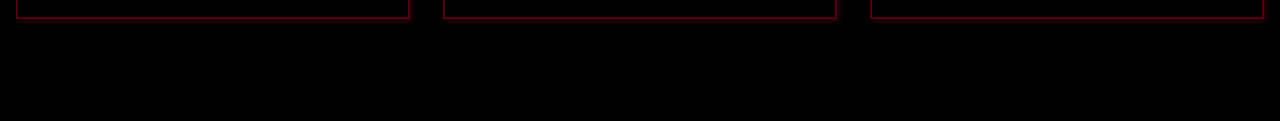
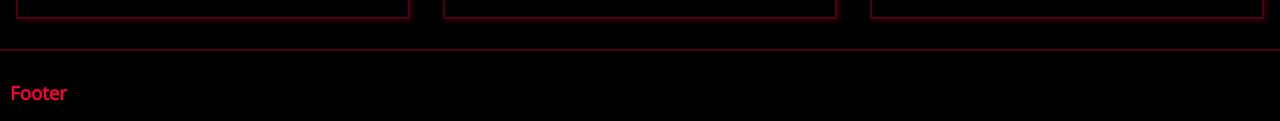
Before and after one commit to victoriannee/workshop-project, a plain HTML site: page index.html in a window 1280 px wide. Shown: the part 1180-1301 px from the top of the page. Before the commit the page ends 1209 px from the top, so only its background shows below. Drawn offline with nearby package versions, Linux system fonts and the light colour scheme.

Commit message:
Added a footer.

```diff
--- a/index.html
+++ b/index.html
@@ -56,5 +56,8 @@
 			<p>Lorem ipsum dolor sit amet, consectetur adipiscing elit, sed do eiusmod tempor incididunt ut labore et dolore magna aliqua.</p>
 		</div>
 	</div> <!-- End of content -->
+	<div id="footer">
+		<h3>Footer</h3>
+	</div><!-- End of footer -->
 </body>
 </html>
--- a/style.css
+++ b/style.css
@@ -7,6 +7,8 @@ body {
 	background-color: black;
 	font-family: 'Open Sans', sans-serif;
 	margin: 0px;
+	display: flex;
+	flex-direction: column;
 }
 
 h1 {
@@ -50,8 +52,15 @@ p {
 	display: -webkit-flex;
 	flex-wrap: wrap;
 	justify-content: space-around;
+	flex: 1;
 }
 
+#footer {
+	height: 50px;
+	padding: 10px;
+	border-top: 2px solid #4e0010;
+	margin-top: 20px;
+}
 
 /* -------Class Styling------- */
 
```
